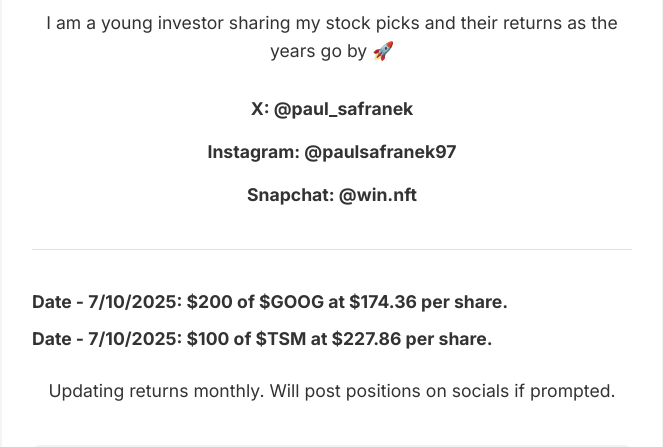
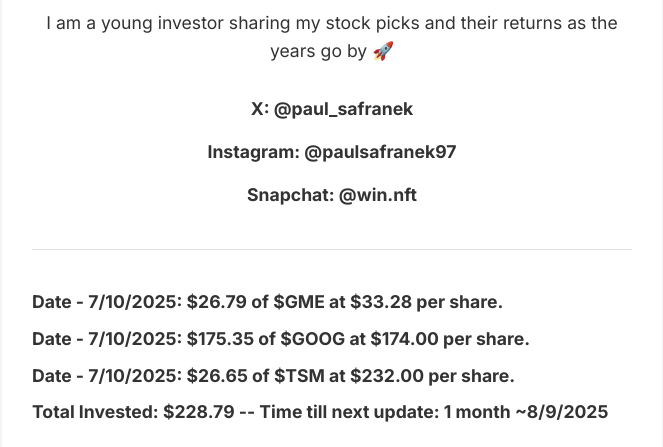
Before and after one commit to Paul-Safranek/InvestorRelations, a plain HTML site: page index.html in a window 1280 px wide. Shown: the part 279-726 px from the top of the page, without its empty margins (308-971 px from the left). Drawn offline with Linux system fonts and the light colour scheme.

Commit message:
Update index.html
monthly update

```diff
--- a/index.html
+++ b/index.html
@@ -185,8 +185,10 @@
 
         <!-- Additional Lines of Text (Investment Updates) -->
         <div class="investment-updates">
-            <p>Date - 7/10/2025: $200 of $GOOG at $174.36 per share.</p>
-            <p>Date - 7/10/2025: $100 of $TSM at $227.86 per share.</p>
+<p>Date - 7/10/2025: $26.79 of $GME at $33.28 per share. <p>
+<p>Date - 7/10/2025: $175.35 of $GOOG at $174.00 per share.</p>
+<p>Date - 7/10/2025: $26.65 of $TSM at $232.00 per share.</p>
+<p>Total Invested: $228.79  -- Time till next update: 1 month ~8/9/2025
         </div>
         <p>
             Updating returns monthly. Will post positions on socials if prompted.
```
